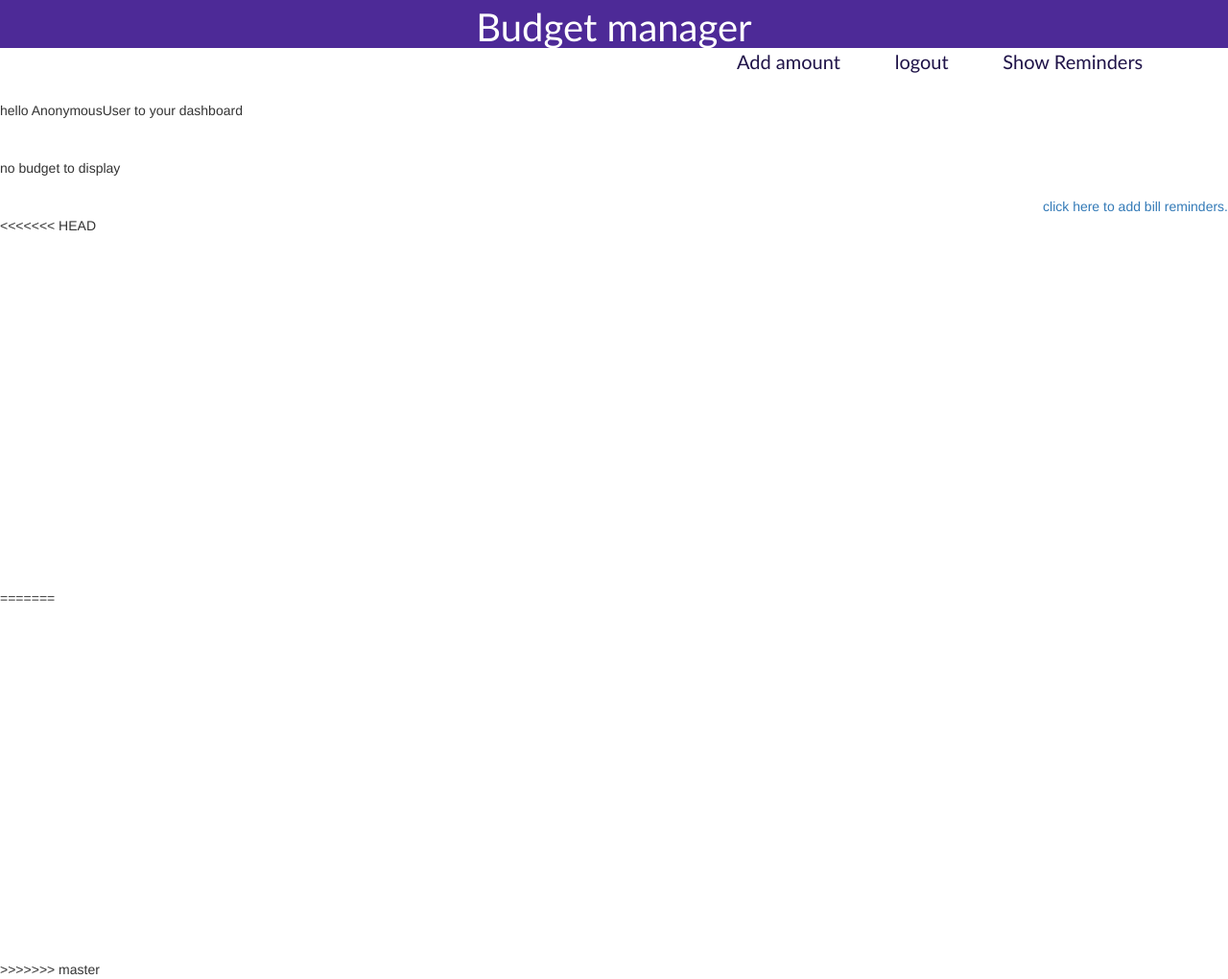
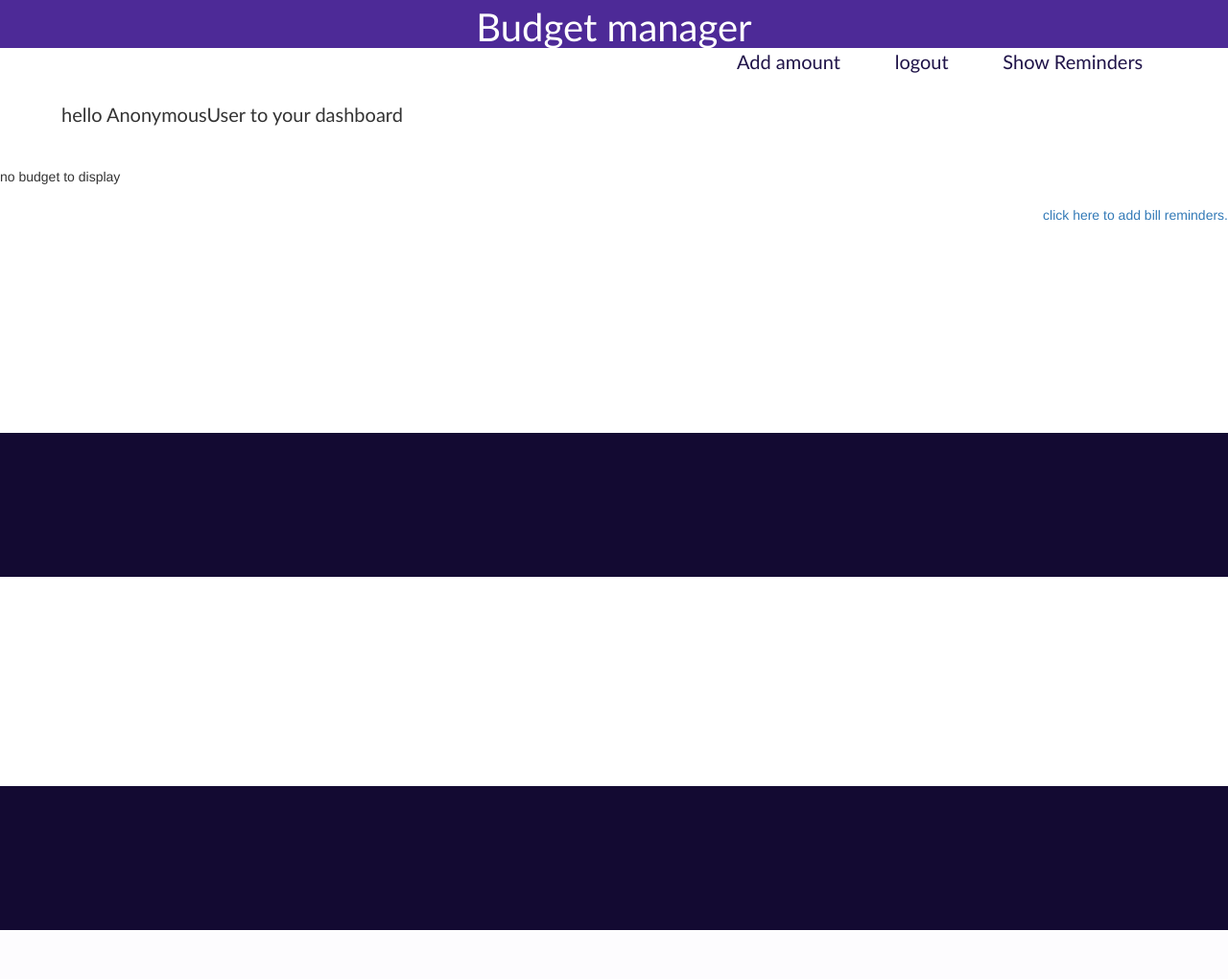
Before and after one commit to ektaarora3501/budget_manager, a Django app: template billing/bill/templates/dashboard.html in a window 1280 px wide. Shown: the whole page at 96% size. After the commit the page ends 969 px from the top, so only its background shows below. Run offline with Django 3.2, Linux system fonts and the light colour scheme; the template is opened without the code that fills it, so the values that code supplies are empty; some libraries are stand-ins or nearby versions.

Commit message:
Update dashboard.html

```diff
--- a/billing/bill/templates/dashboard.html
+++ b/billing/bill/templates/dashboard.html
@@ -77,7 +77,6 @@ font{
   color: black;
   margin-top: auto;
   margin-bottom: 0%;
-<<<<<<< HEAD
 }
 
 .nabvbar{
@@ -86,7 +85,6 @@ font{
   color: white;
 }
 
-=======
 }
 
 .nabvbar{
@@ -95,7 +93,7 @@ font{
   color: white;
 }
 
->>>>>>> master
+
 
 .intro{
   font-family: "Trebuchet MS", Arial, Helvetica, sans-serif;
@@ -121,11 +119,11 @@ font{
 
 .footer{
   height:150px;
-<<<<<<< HEAD
+
   background-color:#012e69;
-=======
+
   background-color: #130a32;
->>>>>>> master
+
   width:100%;
   margin-top: 17%;
 }
@@ -189,17 +187,17 @@ total Expenditure till now (in Rs.) {{ total }}
   <a href="{% url 'remind' user %}">click here to add bill reminders.</a>
 </div>
 
-<<<<<<< HEAD
+
 
 
   <div class="footer">
   </div>
 
 
-=======
+
   <div class="footer">
   </div>
 
->>>>>>> master
+
 </body>
 </html>
```
